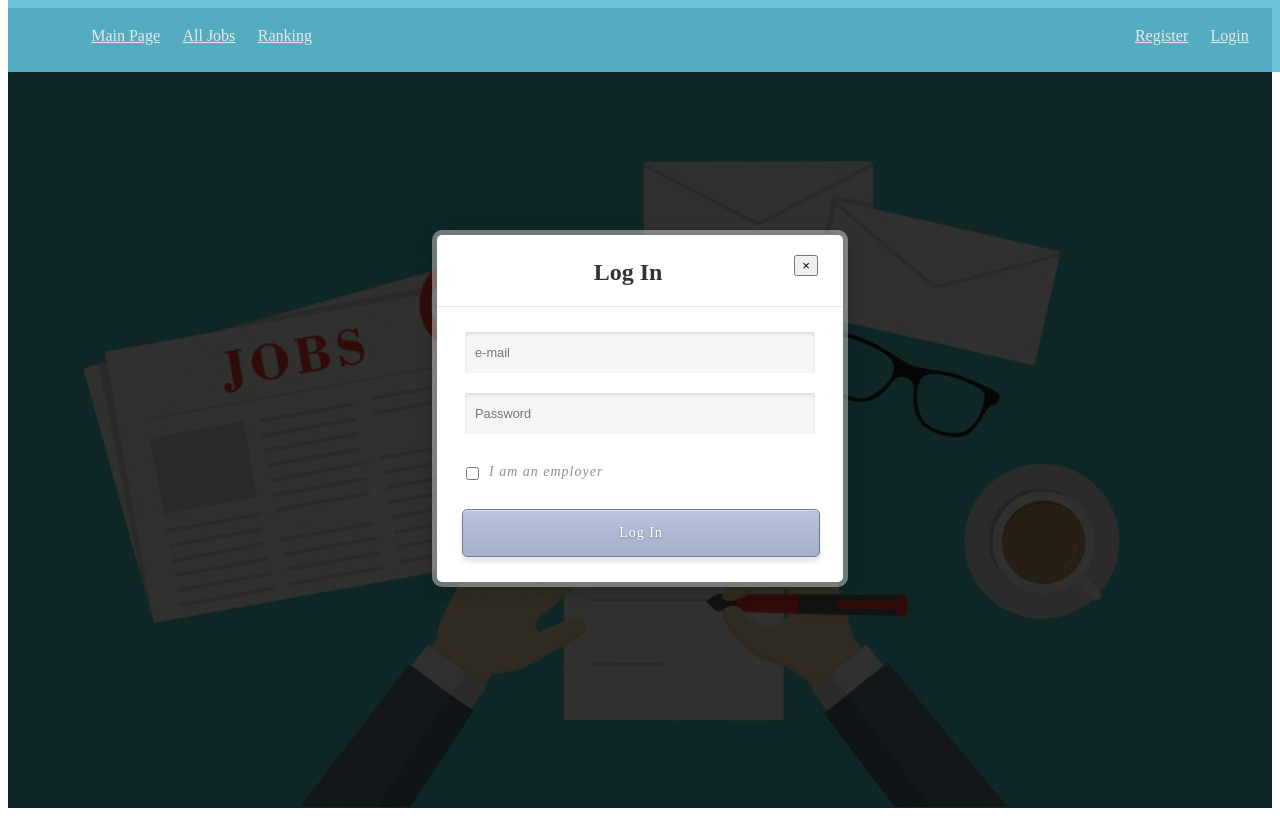
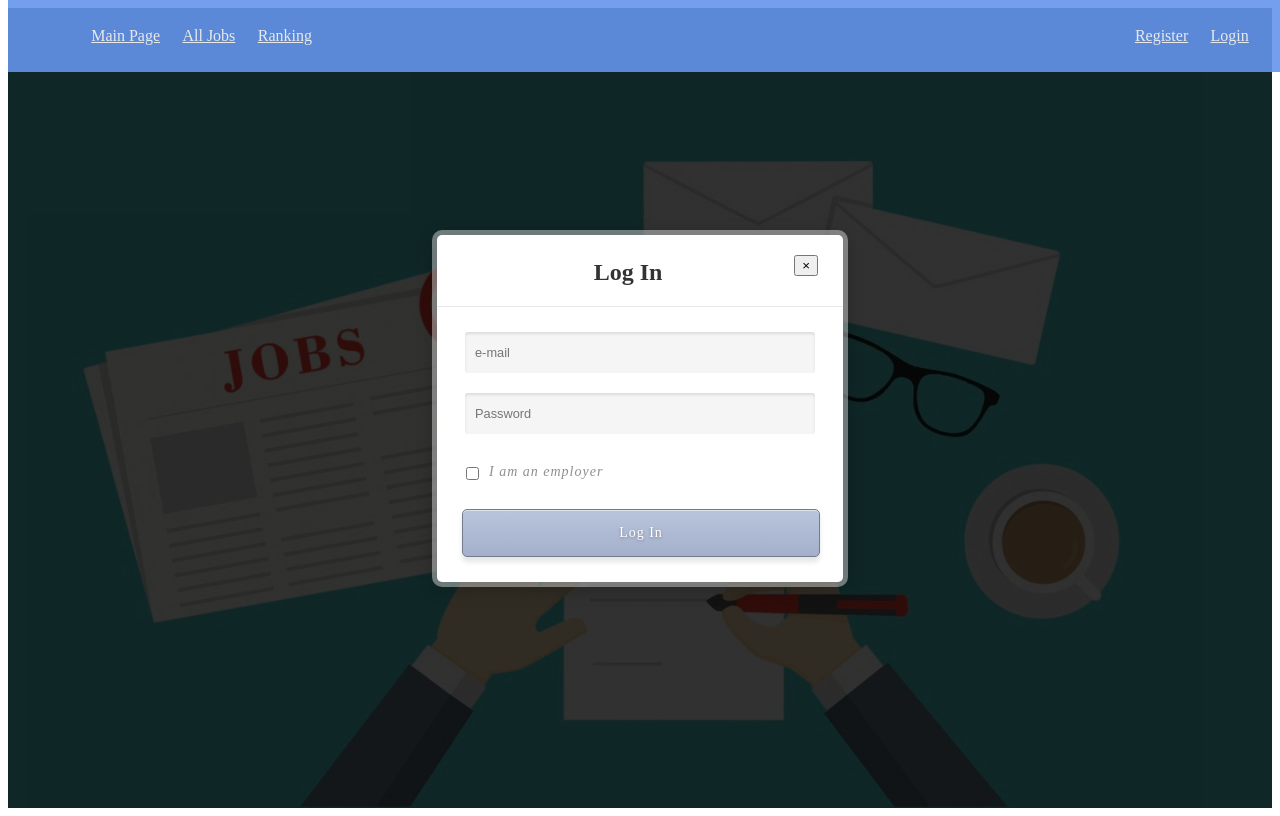
Before and after one commit to haoyuy19/haoyu-yang-zhe-li-ge-dun-final-project-frontend, a Next.js app: page /Login in a window 1280 px wide. Built offline with nearby package versions, Linux system fonts and the light colour scheme.

Commit message:
commit
commit

```diff
--- a/components/Navbar.module.css
+++ b/components/Navbar.module.css
@@ -5,7 +5,7 @@
   align-items: center;
   padding: 0.7rem 2rem;
   position: fixed;
-  background-color: #5dbcd2;
+  background-color:CornflowerBlue;
   height: 50px;
   z-index: 1;
   width: 100%;
--- a/pages/EmpProfile.tsx
+++ b/pages/EmpProfile.tsx
@@ -81,7 +81,7 @@ const index = () => {
       <div className={styles.bg}>
         <div className={styles["bg-card"]}>
           <p style = {{fontWeight:'bold',fontSize: 'x-large' }}>
-  {}company:{"   " }{"   " }
+  {}company:{"   " }
             <input
               type="text"
               value={info.company}
@@ -91,7 +91,7 @@ const index = () => {
             />
           </p>
           <p style = {{fontWeight:'bold',fontSize: 'x-large' }}>
-            title: {"   " } {"   " }
+            title: {"   " }
             <input
               type="text"
               value={info.title}
```
